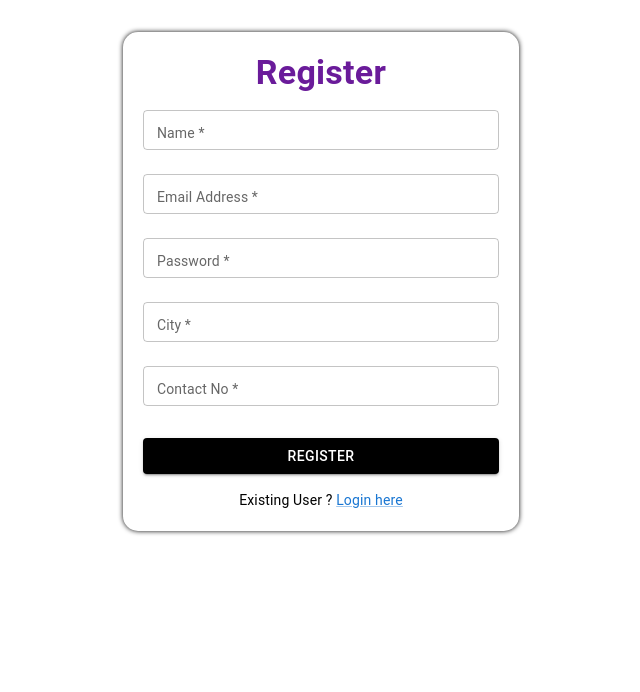
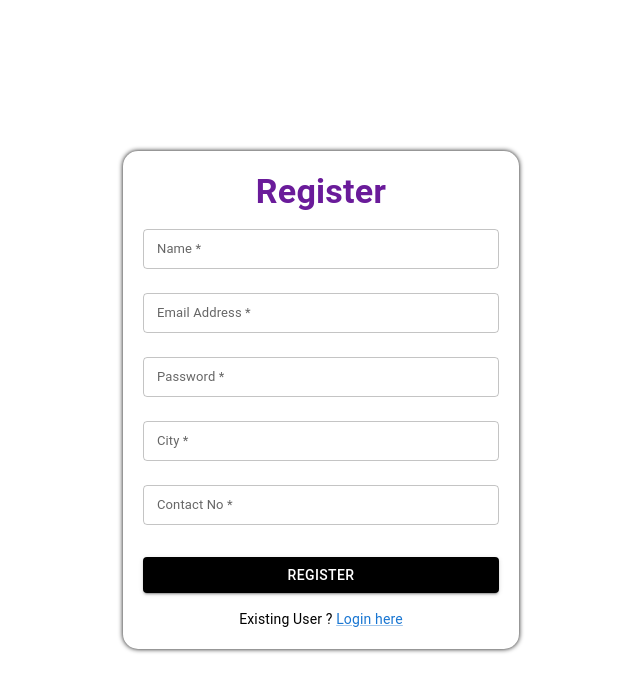
Before and after one commit to harini1817/Tring_admin_project, a React (Create React App) app in the folder Frontend/: page / in a window 1280 px wide. Shown: the top 692 px of the page, without its empty margins (319-959 px from the left). Built offline with nearby package versions, Linux system fonts and the light colour scheme.

Commit message:
update frontend

```diff
--- a/Frontend/src/components/login.jsx
+++ b/Frontend/src/components/login.jsx
@@ -48,14 +48,14 @@ const Login = () => {
   };
 
   return (
-      <div>
+      <div className='alignment'>
         <Snackbar open={snackbar.open} autoHideDuration={3000} onClose={handleCloseSnackbar} anchorOrigin={{ vertical:'top',horizontal: 'center' }} sx={{ width: '100%', maxWidth: '50vw' }} >
         <Alert onClose={handleCloseSnackbar}  variant="filled" severity={snackbar.severity} sx={{ width: '100%',textAlign: 'center'}} >
           {snackbar.message}
         </Alert>
       </Snackbar>
         <Container maxWidth="xs">
-          <Box className="container" mt={14}>
+          <Box className="container">
             <Typography variant="h4" style={{color: '#6a1b9a',fontWeight:'bold', textAlign:"center"}}>Login</Typography>
             <form onSubmit={handleSubmit}>
               <TextField
--- a/Frontend/src/components/register.jsx
+++ b/Frontend/src/components/register.jsx
@@ -57,14 +57,14 @@ const Register = () => {
   };
 
   return (
-    <div>
+    <div className='alignment'>
       <Snackbar open={snackbar.open} autoHideDuration={3000} onClose={handleCloseSnackbar} anchorOrigin={{ vertical:'top',horizontal: 'center' }} sx={{ width: '100%', maxWidth: '50vw' }} >
         <Alert onClose={handleCloseSnackbar}  variant="filled" severity={snackbar.severity} sx={{ width: '100%',textAlign: 'center'}} >
           {snackbar.message}
         </Alert>
       </Snackbar>
       <Container maxWidth="xs">
-        <Box className="container"  mt={4} >
+        <Box className="container">
         <Typography variant="h4" style={{color: '#6a1b9a',fontWeight:'bold',textAlign:"center"}}>Register</Typography>
           <form onSubmit={handleSubmit}>
             <TextField
--- a/Frontend/src/components/styles/reglogin.css
+++ b/Frontend/src/components/styles/reglogin.css
@@ -12,14 +12,22 @@
 }
 
 .input-label {
-  font-size: 14px !important;
-  top:-3px !important;
+  font-size: 13px !important;
+  top:-5px !important;
 }
 
-.MuiInputLabel-root.Mui-focused {
+.MuiInputLabel-root.Mui-focused.MuiInputLabel-shrink {
   color: #000 !important;
-  font-size: 17px !important;
+  font-size: 18px !important;
 }
-.MuiOutlinedInput-root.Mui-focused .MuiOutlinedInput-notchedOutline {
+
+.Mui-focused .MuiOutlinedInput-notchedOutline{
   border-color: #000 !important;
 }
+
+.alignment{
+  min-height: 100vh;
+  display: flex;
+  justify-content: center;
+  align-items: center;
+}
```
